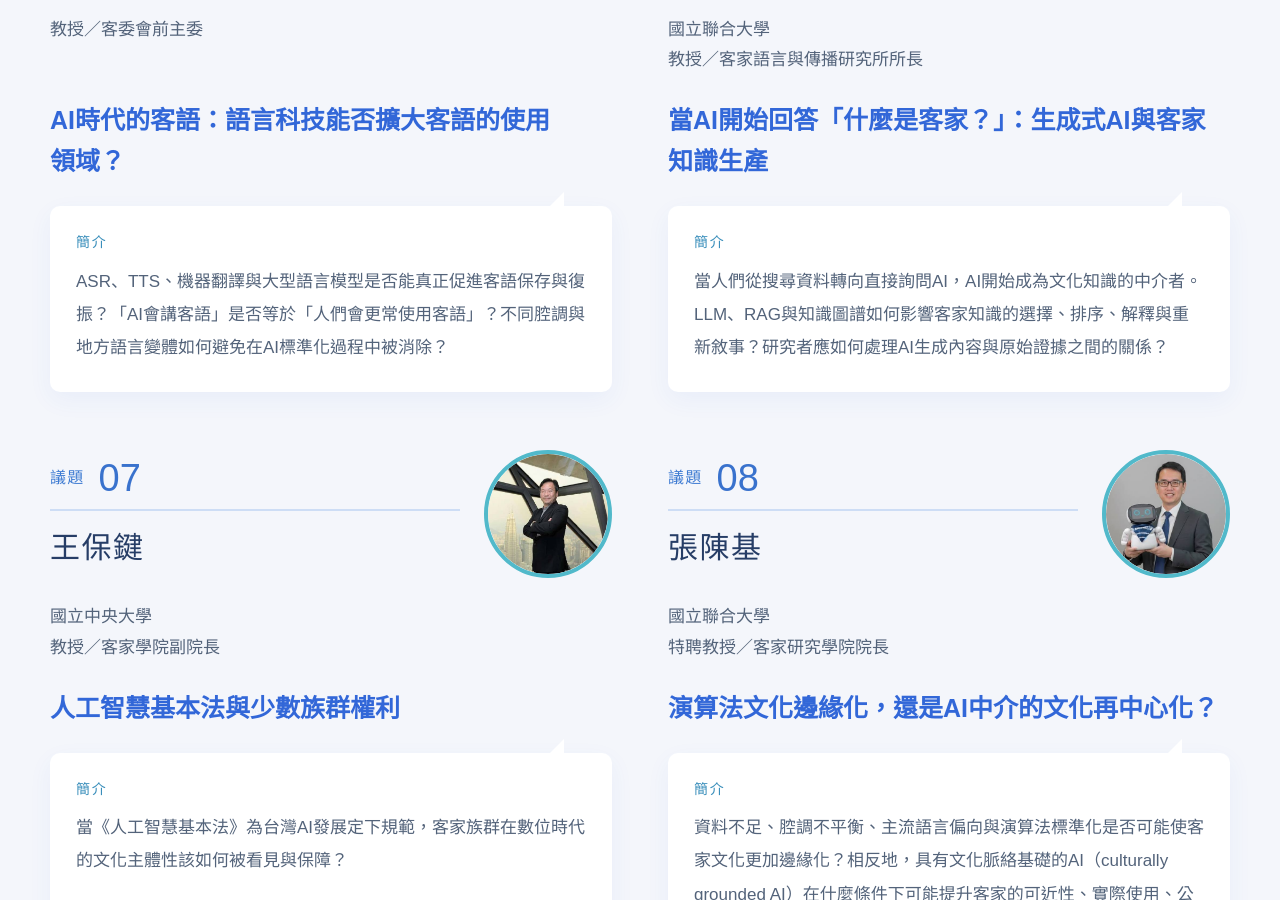
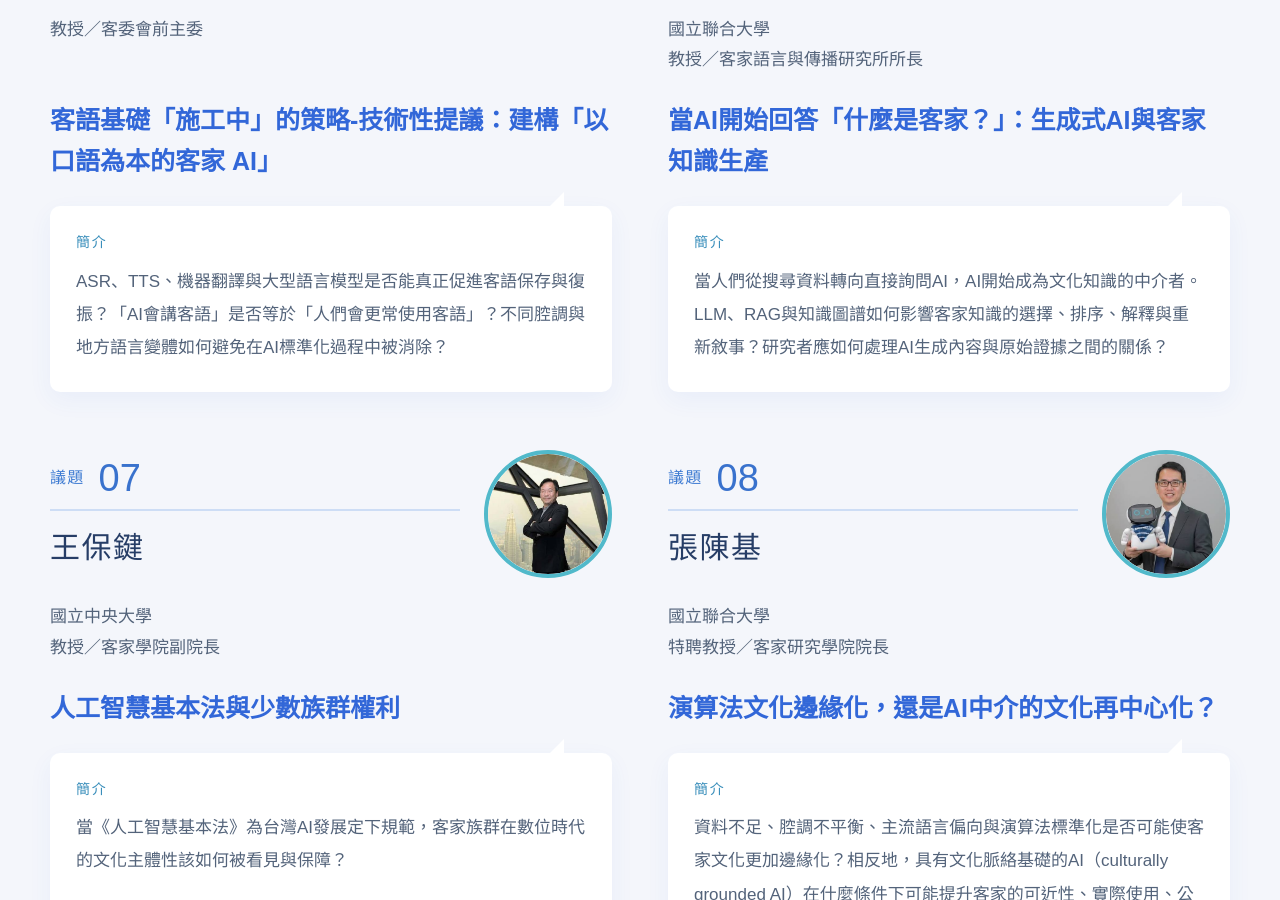
Before and after one commit to hakkaailab/twaihakka2026, a plain HTML site: page index.html in a window 1280 px wide. Shown: the part 8116-9016 px from the top of the page. Drawn offline with Linux system fonts and the light colour scheme.

Commit message:
Update index.html

```diff
--- a/index.html
+++ b/index.html
@@ -1255,7 +1255,7 @@
 <article class="speaker-profile"><div class="speaker-top"><div class="speaker-meta"><div class="speaker-number"><span>議題</span><strong>02</strong></div><h3>簡美玲</h3></div><div class="speaker-avatar"><img src="forum-02.jpeg" alt="簡美玲" style="object-position: 50% 18%;" loading="lazy" decoding="async"></div></div><p class="speaker-role">國立陽明交通大學<br>教授／客家文化學院院長</p><h4 class="speaker-talk-title">人類學面對數位人文轉向：客家親屬與性別民族誌田野研究的未來性</h4><div class="speaker-topic"><span>簡介</span><p class="speaker-bio">當文化被轉換成文字、影像、語音、座標、節點與向量時，哪些文化經驗可能無法被資料化？民族誌、參與觀察、身體實踐、情感、地方記憶與日常生活，在AI與大數據時代仍扮演什麼角色？數位方法如何與深描（thick description）形成互補？</p></div></article>
 <article class="speaker-profile"><div class="speaker-top"><div class="speaker-meta"><div class="speaker-number"><span>議題</span><strong>03</strong></div><h3>羅烈師</h3></div><div class="speaker-avatar"><img src="forum-03.jpeg" alt="羅烈師" style="object-position: 58% 25%;" loading="lazy" decoding="async"></div></div><p class="speaker-role">國立陽明交通大學<br>客家文化學院退休教授</p><h4 class="speaker-talk-title">從族譜到網絡：重新理解客家遷徙、宗族與社會關係</h4><div class="speaker-topic"><span>簡介</span><p class="speaker-bio">族譜、會館、寺廟、職業、婚姻與人口移動資料結合社會網絡分析與歷史GIS之後，能否重新理解客家遷徙、宗族、商業、宗教與跨境社會網絡？這些方法可能驗證、修正或挑戰哪些既有歷史論述？</p></div></article>
 <article class="speaker-profile"><div class="speaker-top"><div class="speaker-meta"><div class="speaker-number"><span>議題</span><strong>04</strong></div><h3>張翰璧</h3></div><div class="speaker-avatar"><img src="forum-04.jpg" alt="張翰璧" style="object-position: 50% 22%;" loading="lazy" decoding="async"></div></div><p class="speaker-role">國立中央大學<br>特聘教授／客家語文暨社會學系主任</p><h4 class="speaker-talk-title">從地域到網絡：數位時代如何重新理解客家認同？</h4><div class="speaker-topic"><span>簡介</span><p class="speaker-bio">客家是否仍適合主要透過祖籍、地域、語言或固定族群邊界理解？數位資料與網絡方法是否讓我們更能看見流動、多地、跨國與情境性的客家認同？</p></div></article>
-<article class="speaker-profile"><div class="speaker-top"><div class="speaker-meta"><div class="speaker-number"><span>議題</span><strong>05</strong></div><h3>楊長鎮</h3></div><div class="speaker-avatar"><img src="forum-06.jpg" alt="楊長鎮" style="object-position: 50% 22%;" loading="lazy" decoding="async"></div></div><p class="speaker-role">教授／客委會前主委</p><h4 class="speaker-talk-title">AI時代的客語：語言科技能否擴大客語的使用領域？</h4><div class="speaker-topic"><span>簡介</span><p class="speaker-bio">ASR、TTS、機器翻譯與大型語言模型是否能真正促進客語保存與復振？「AI會講客語」是否等於「人們會更常使用客語」？不同腔調與地方語言變體如何避免在AI標準化過程中被消除？</p></div></article>
+<article class="speaker-profile"><div class="speaker-top"><div class="speaker-meta"><div class="speaker-number"><span>議題</span><strong>05</strong></div><h3>楊長鎮</h3></div><div class="speaker-avatar"><img src="forum-06.jpg" alt="楊長鎮" style="object-position: 50% 22%;" loading="lazy" decoding="async"></div></div><p class="speaker-role">教授／客委會前主委</p><h4 class="speaker-talk-title">客語基礎「施工中」的策略-技術性提議：建構「以口語為本的客家 AI」</h4><div class="speaker-topic"><span>簡介</span><p class="speaker-bio">ASR、TTS、機器翻譯與大型語言模型是否能真正促進客語保存與復振？「AI會講客語」是否等於「人們會更常使用客語」？不同腔調與地方語言變體如何避免在AI標準化過程中被消除？</p></div></article>
 <article class="speaker-profile"><div class="speaker-top"><div class="speaker-meta"><div class="speaker-number"><span>議題</span><strong>06</strong></div><h3>吳翠松</h3></div><div class="speaker-avatar"><img src="forum-07.jpg" alt="吳翠松" style="object-position: 50% 20%;" loading="lazy" decoding="async"></div></div><p class="speaker-role">國立聯合大學<br>教授／客家語言與傳播研究所所長</p><h4 class="speaker-talk-title">當AI開始回答「什麼是客家？」：生成式AI與客家知識生產</h4><div class="speaker-topic"><span>簡介</span><p class="speaker-bio">當人們從搜尋資料轉向直接詢問AI，AI開始成為文化知識的中介者。LLM、RAG與知識圖譜如何影響客家知識的選擇、排序、解釋與重新敘事？研究者應如何處理AI生成內容與原始證據之間的關係？</p></div></article>
 <article class="speaker-profile"><div class="speaker-top"><div class="speaker-meta"><div class="speaker-number"><span>議題</span><strong>07</strong></div><h3>王保鍵</h3></div><div class="speaker-avatar"><img src="images (1).jpeg" alt="王保鍵" style="object-position: 27% 20%;" loading="lazy" decoding="async"></div></div><p class="speaker-role">國立中央大學<br>教授／客家學院副院長</p><h4 class="speaker-talk-title">人工智慧基本法與少數族群權利</h4><div class="speaker-topic"><span>簡介</span><p class="speaker-bio">當《人工智慧基本法》為台灣AI發展定下規範，客家族群在數位時代的文化主體性該如何被看見與保障？</p></div></article>
 <article class="speaker-profile"><div class="speaker-top"><div class="speaker-meta"><div class="speaker-number"><span>議題</span><strong>08</strong></div><h3>張陳基</h3></div><div class="speaker-avatar"><img src="forum-09.jpeg" alt="張陳基" style="object-position: 52% 20%;" loading="lazy" decoding="async"></div></div><p class="speaker-role">國立聯合大學<br>特聘教授／客家研究學院院長</p><h4 class="speaker-talk-title">演算法文化邊緣化，還是AI中介的文化再中心化？</h4><div class="speaker-topic"><span>簡介</span><p class="speaker-bio">資料不足、腔調不平衡、主流語言偏向與演算法標準化是否可能使客家文化更加邊緣化？相反地，具有文化脈絡基礎的AI（culturally grounded AI）在什麼條件下可能提升客家的可近性、實際使用、公共能見度、社群參與與知識流通？</p></div></article>
```
